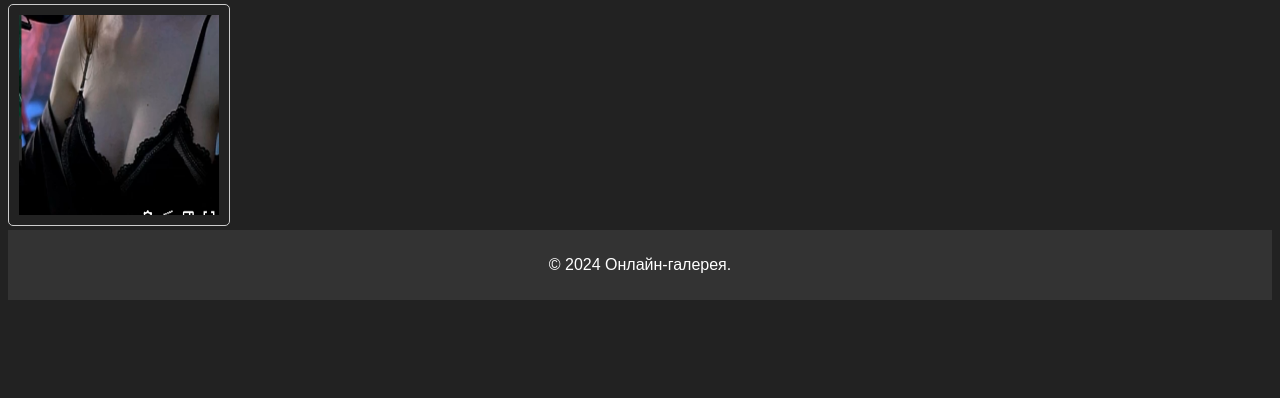
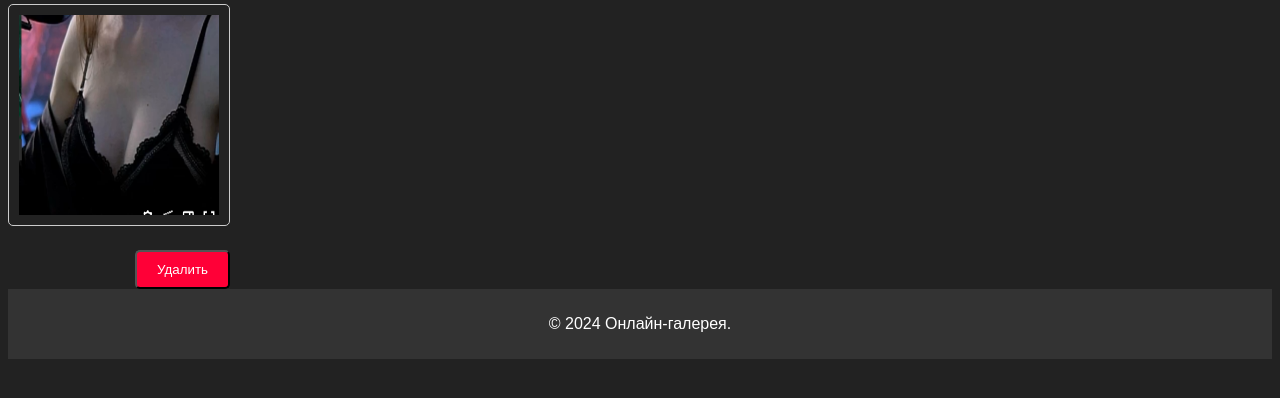
Before and after one commit to Kramedart86/PhotoGallery, a Flask app: page / in a window 1280 px wide. Shown: the part 202-600 px from the top of the page. Run offline with Flask 3, Linux system fonts and the light colour scheme; data comes from the database, SQL or seed files in the repository.

Commit message:
fix main page

```diff
--- a/templates/index.html
+++ b/templates/index.html
@@ -2,6 +2,7 @@
 <html>
 <head>
     <title>Простая онлайн галерея</title>
+    <link rel="icon" type="image/x-icon" href="{{ url_for('static', filename='icon.png') }}">
     <link rel="stylesheet" type="text/css" href="{{ url_for('static', filename='styles.css') }}">
     <script src="https://ajax.googleapis.com/ajax/libs/jquery/3.5.1/jquery.min.js"></script>
     <script src="{{ url_for('static', filename='script.js') }}"></script>
@@ -10,7 +11,7 @@
     <header>
         <h1>Простая Онлайн Галерея</h1>
         <form method="post" action="{{ url_for('clear_gallery') }}" onsubmit="return confirm('Вы уверены, что хотите удалить все изображения?');">
-            <button type="submit">Очистить галерею</button>
+            <button type="submit" name="clear-btn">Очистить галерею</button>
         </form>
         <a href="#" class="add-btn">Добавить</a>
     </header>
@@ -36,6 +37,10 @@
         {% for image in images %}
         <div class="image-item">
             <img src="{{ url_for('static', filename='images/' + image[1]) }}" alt="{{ image[2] }}">
+            <form action="{{ url_for('delete_image', image_id=image[0]) }}" method="post" onsubmit="return confirm('Вы уверены, что хотите удалить изображение?');">
+                <button type="submit" name="del-btn">Удалить</button>
+                <!-- <p>{{ image[2] }}</p> --> <!-- эта фича отстой. Устал думать, как лучше прикрутить это. Оставлю на потом -->
+            </form>
         </div>
         {% endfor %}
     </div>
```
Lines whose indentation alone changed are shown as unchanged.
